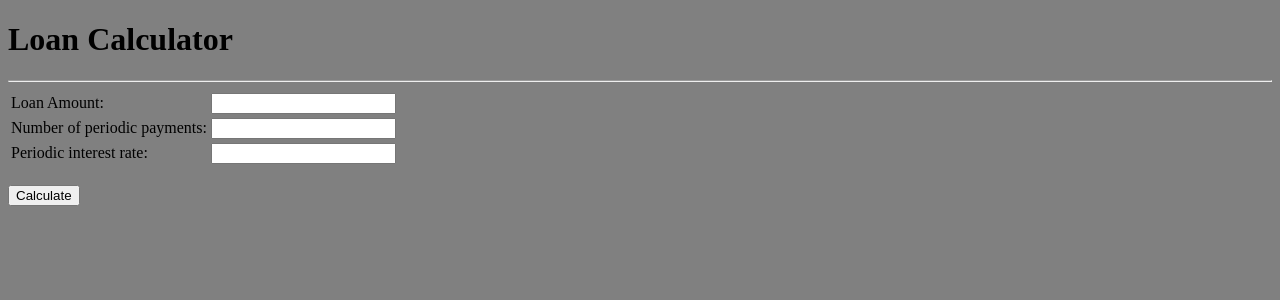
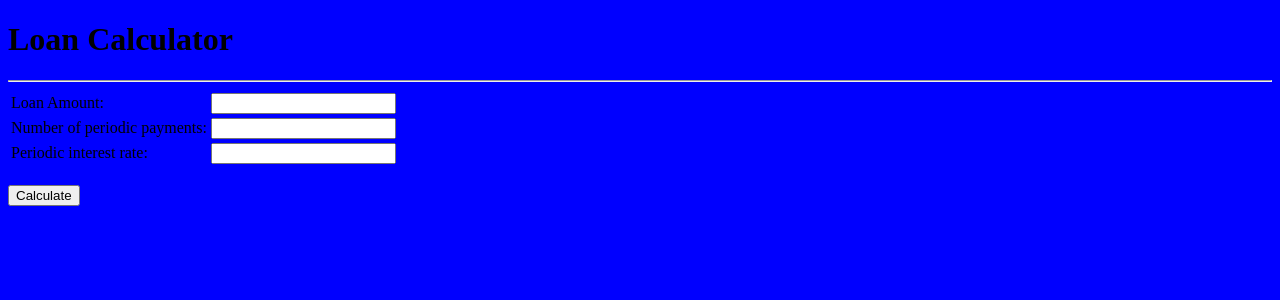
Before and after one commit to NorwegianSchnitzel/HW3, a Flask app: page / in a window 1280 px wide. Shown: the top 300 px of the page. Run offline with Flask 2, Linux system fonts and the light colour scheme.

Commit message:
Changing background color to blue

```diff
--- a/static/css/stylesheet.css
+++ b/static/css/stylesheet.css
@@ -1,3 +1,3 @@
 body{
-    background-color: gray;
+    background-color: blue;
 }
```
Also changed, not shown: 1 other file.
